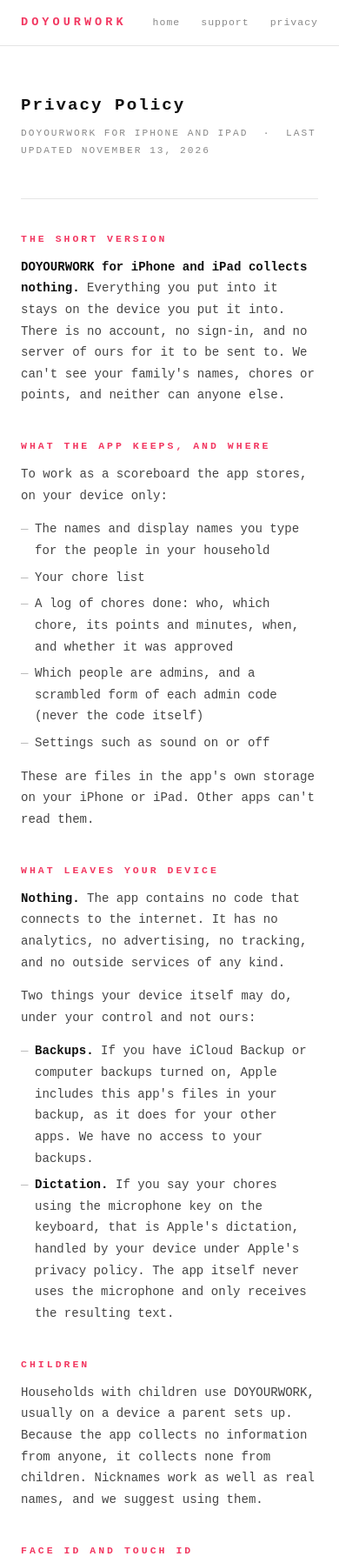
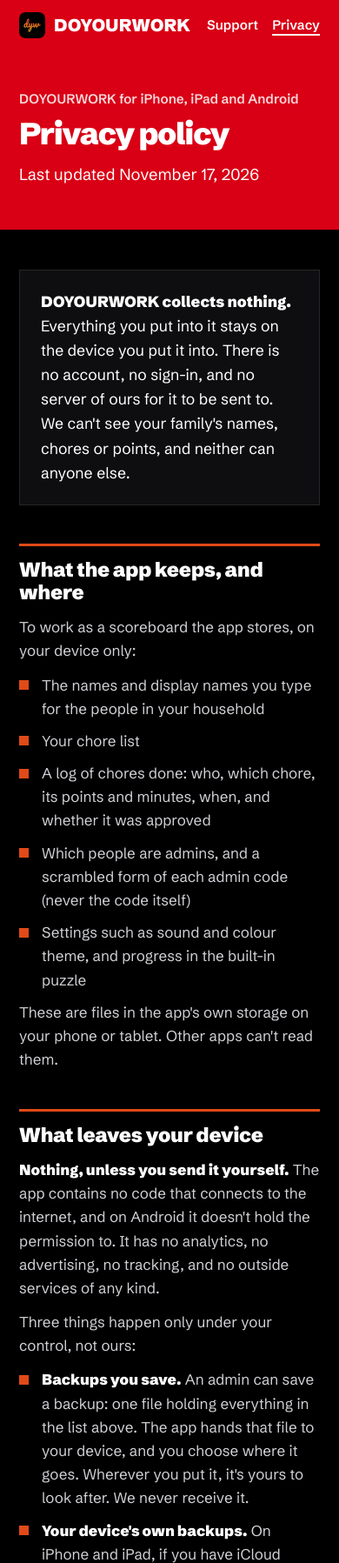
Before and after one commit to mattgiss/gyattchores, a plain HTML site: page app-privacy.html in a window 390 px wide. Shown: the top 1797 px of the page at 87% size. Drawn offline with Linux system fonts and the light colour scheme.

Commit message:
Site: support and privacy pages cover Android too, in the front page's look
Both pages said "iPhone and iPad" and were still in the old white style. They
now describe the app as it is on all three, including what a saved backup is,
that Android leaves the app out of the phone's automatic backup, and that the
Android app holds no internet permission. The labels match the app's.

Co-Authored-By: Claude Fable 5.2 <noreply@anthropic.com>
Claude-Session: https://claude.ai/code/session_01RwYeaYoFbVjV6Kp89FdzM6

```diff
--- a/app-privacy.html
+++ b/app-privacy.html
@@ -3,47 +3,39 @@
 <head>
 <meta charset="UTF-8">
 <meta name="viewport" content="width=device-width, initial-scale=1.0">
-<meta name="theme-color" content="#ffffff">
-<meta name="description" content="DOYOURWORK for iPhone and iPad collects nothing. Everything stays on your device.">
-<title>Privacy Policy — DOYOURWORK</title>
-<style>
-* { box-sizing: border-box; margin: 0; padding: 0; }
-body { background: #fff; color: #111; font-family: 'Courier New', Courier, monospace; line-height: 1.75; }
-a { color: #F23861; text-decoration: none; }
-a:hover { text-decoration: underline; }
-nav { border-bottom: 1px solid #e5e5e5; padding: 14px 24px; display: flex; align-items: center; justify-content: space-between; position: sticky; top: 0; background: #fff; z-index: 10; }
-.nav-brand { font-size: 0.85rem; font-weight: 700; letter-spacing: 4px; color: #F23861; text-decoration: none; }
-.nav-links { display: flex; gap: 24px; font-size: 0.72rem; letter-spacing: 1px; }
-.nav-links a { color: #888; }
-.nav-links a:hover { color: #F23861; }
-.container { max-width: 680px; margin: 0 auto; padding: 52px 24px 80px; }
-h1 { font-size: 1.2rem; font-weight: 900; letter-spacing: 2px; margin-bottom: 6px; }
-h2 { font-size: 0.72rem; font-weight: 700; letter-spacing: 3px; color: #F23861; text-transform: uppercase; margin: 36px 0 10px; }
-p { margin-bottom: 14px; font-size: 0.88rem; color: #444; }
-ul { margin: 0 0 14px 0; list-style: none; }
-li { padding-left: 16px; position: relative; margin-bottom: 6px; font-size: 0.88rem; color: #444; }
-li::before { content: '—'; position: absolute; left: 0; color: #bbb; }
-strong { color: #111; }
-.meta { font-size: 0.7rem; color: #888; letter-spacing: 2px; margin-bottom: 44px; }
-hr { border: none; border-top: 1px solid #e5e5e5; margin: 12px 0; }
-</style>
+<meta name="theme-color" content="#D90015">
+<meta name="description" content="Privacy policy for DOYOURWORK on iPhone, iPad and Android. The app collects nothing: everything stays on your device.">
+<title>Privacy policy — DOYOURWORK</title>
+<link rel="icon" type="image/svg+xml" href="/dyw-icon.svg">
+<link rel="apple-touch-icon" href="/apple-touch-icon.png">
+<link rel="stylesheet" href="/pages.css">
 </head>
 <body>
+
 <nav>
-  <a href="/" class="nav-brand">DOYOURWORK</a>
-  <div class="nav-links">
-    <a href="/">home</a>
-    <a href="/app.html">support</a>
-    <a href="/app-privacy.html">privacy</a>
+  <div class="wrap">
+    <a class="brand" href="/" aria-label="DOYOURWORK home"><img src="/dyw-icon.svg" width="30" height="30" alt="">DOYOURWORK</a>
+    <div class="links">
+      <a class="home" href="/">Home</a>
+      <a href="/app.html">Support</a>
+      <a href="/app-privacy.html" aria-current="page">Privacy</a>
+      <a class="cta" href="/#beta">Join the beta</a>
+    </div>
   </div>
 </nav>
-<div class="container">
-  <h1>Privacy Policy</h1>
-  <p class="meta">DOYOURWORK FOR IPHONE AND IPAD &nbsp;·&nbsp; LAST UPDATED NOVEMBER 13, 2026</p>
-  <hr>
 
-  <h2>The short version</h2>
-  <p><strong>DOYOURWORK for iPhone and iPad collects nothing.</strong> Everything you put into it stays on the device you put it into. There is no account, no sign-in, and no server of ours for it to be sent to. We can't see your family's names, chores or points, and neither can anyone else.</p>
+<header class="top">
+  <div class="wrap">
+    <div class="eyebrow">DOYOURWORK for iPhone, iPad and Android</div>
+    <h1>Privacy policy</h1>
+    <p>Last updated November 17, 2026</p>
+  </div>
+</header>
+
+<main>
+  <div class="box">
+    <p><strong>DOYOURWORK collects nothing.</strong> Everything you put into it stays on the device you put it into. There is no account, no sign-in, and no server of ours for it to be sent to. We can't see your family's names, chores or points, and neither can anyone else.</p>
+  </div>
 
   <h2>What the app keeps, and where</h2>
   <p>To work as a scoreboard the app stores, on your device only:</p>
@@ -52,35 +44,36 @@ hr { border: none; border-top: 1px solid #e5e5e5; margin: 12px 0; }
     <li>Your chore list</li>
     <li>A log of chores done: who, which chore, its points and minutes, when, and whether it was approved</li>
     <li>Which people are admins, and a scrambled form of each admin code (never the code itself)</li>
-    <li>Settings such as sound on or off</li>
+    <li>Settings such as sound and colour theme, and progress in the built-in puzzle</li>
   </ul>
-  <p>These are files in the app's own storage on your iPhone or iPad. Other apps can't read them.</p>
+  <p>These are files in the app's own storage on your phone or tablet. Other apps can't read them.</p>
 
   <h2>What leaves your device</h2>
-  <p><strong>Nothing.</strong> The app contains no code that connects to the internet. It has no analytics, no advertising, no tracking, and no outside services of any kind.</p>
-  <p>Two things your device itself may do, under your control and not ours:</p>
+  <p><strong>Nothing, unless you send it yourself.</strong> The app contains no code that connects to the internet, and on Android it doesn't hold the permission to. It has no analytics, no advertising, no tracking, and no outside services of any kind.</p>
+  <p>Three things happen only under your control, not ours:</p>
   <ul>
-    <li><strong>Backups.</strong> If you have iCloud Backup or computer backups turned on, Apple includes this app's files in your backup, as it does for your other apps. We have no access to your backups.</li>
-    <li><strong>Dictation.</strong> If you say your chores using the microphone key on the keyboard, that is Apple's dictation, handled by your device under Apple's privacy policy. The app itself never uses the microphone and only receives the resulting text.</li>
+    <li><strong>Backups you save.</strong> An admin can save a backup: one file holding everything in the list above. The app hands that file to your device, and you choose where it goes. Wherever you put it, it's yours to look after. We never receive it.</li>
+    <li><strong>Your device's own backups.</strong> On iPhone and iPad, if you have iCloud Backup or computer backups turned on, Apple includes this app's files in your backup, as it does for your other apps. On Android, the app opts out of the phone's automatic backup, so its files are not included. We have no access to either.</li>
+    <li><strong>Dictation.</strong> If you say your chores using the microphone key on the keyboard, that is your keyboard's voice typing (Apple's on iPhone and iPad, usually Google's on Android), handled under that company's privacy policy. The app itself never uses the microphone and only receives the resulting text.</li>
   </ul>
 
   <h2>Children</h2>
   <p>Households with children use DOYOURWORK, usually on a device a parent sets up. Because the app collects no information from anyone, it collects none from children. Nicknames work as well as real names, and we suggest using them.</p>
 
-  <h2>Face ID and Touch ID</h2>
-  <p>An admin can choose to open the admin area with Face ID or Touch ID. This is off unless you turn it on. Your device does the check and tells the app only yes or no; the app never sees your face or fingerprint.</p>
+  <h2>Face and fingerprint unlock</h2>
+  <p>An admin can choose to open the admin area with Face ID or Touch ID on iPhone and iPad, or with fingerprint or face unlock on Android. This is off unless you turn it on. Your device does the check and tells the app only yes or no; the app never sees your face or fingerprint.</p>
 
   <h2>Deleting your data</h2>
   <p>You hold all of it, so you can delete all of it, at any time, without asking us:</p>
   <ul>
-    <li>In the app: <strong>admin → device → erase everything</strong></li>
+    <li>In the app, open <strong>Admin</strong> and tap <strong>Erase everything</strong></li>
     <li>Or delete the app from your device</li>
-    <li>To remove one person and their history: <strong>admin → players → edit → remove</strong></li>
+    <li>To remove one person and their history, open <strong>Admin</strong>, tap <strong>Edit</strong> next to their name, then remove them</li>
   </ul>
-  <p>There is nothing for us to delete, because nothing was sent to us.</p>
+  <p>If you saved backup files, delete those wherever you kept them. There is nothing for us to delete, because nothing was sent to us.</p>
 
   <h2>This website</h2>
-  <p>gyattchores.com is a plain page about the app. It uses no analytics, no cookies and no trackers, and loads nothing from other companies. Like any website, the company that hosts it (GitHub) sees the ordinary technical details of a visit, such as an IP address.</p>
+  <p>gyattchores.com is a set of plain pages about the app. It uses no analytics, no cookies and no trackers, and loads nothing from other companies. Like any website, the company that hosts it (GitHub) sees the ordinary technical details of a visit, such as an IP address.</p>
   <p>If you email us, for example to join the beta, we use your address to reply and to send your invite, and for nothing else. Ask and we'll delete it.</p>
 
   <h2>Earlier test versions</h2>
@@ -91,6 +84,13 @@ hr { border: none; border-top: 1px solid #e5e5e5; margin: 12px 0; }
 
   <h2>Contact</h2>
   <p>Questions: <a href="mailto:matt@gissentanna.com">matt@gissentanna.com</a></p>
-</div>
+</main>
+
+<footer>
+  <div class="wrap">
+    <span>© 2026 DOYOURWORK. 25 minutes a day. That's it.</span>
+    <span><a href="/">Home</a> &nbsp;·&nbsp; <a href="/app.html">Support</a> &nbsp;·&nbsp; <a href="/#beta">Join the beta</a></span>
+  </div>
+</footer>
 </body>
 </html>
--- /dev/null
+++ b/pages.css
@@ -0,0 +1,57 @@
+/* The support and privacy pages, in the app's own colours. Nothing here is loaded from anyone else. */
+@font-face { font-family: "Schibsted Grotesk"; font-weight: 400; font-display: swap; src: url(/fonts/SchibstedGrotesk-Regular.ttf) format("truetype"); }
+@font-face { font-family: "Schibsted Grotesk"; font-weight: 600; font-display: swap; src: url(/fonts/SchibstedGrotesk-SemiBold.ttf) format("truetype"); }
+@font-face { font-family: "Schibsted Grotesk"; font-weight: 900; font-display: swap; src: url(/fonts/SchibstedGrotesk-Black.ttf) format("truetype"); }
+:root {
+  --bg: #000; --ink: #fff; --muted: #a6a6ad; --line: #26262a; --panel: #0e0e10;
+  --h1: #D90015; --h3: #E04A19; --h4: #E2751C; --h5: #E99A22;
+  --sans: "Schibsted Grotesk", system-ui, -apple-system, "Segoe UI", Roboto, Helvetica, Arial, sans-serif;
+}
+* { box-sizing: border-box; margin: 0; padding: 0; }
+html { -webkit-text-size-adjust: 100%; }
+body { background: var(--bg); color: var(--ink); font-family: var(--sans); font-size: 17px; line-height: 1.6; }
+a { color: var(--h5); text-decoration: none; }
+a:hover { text-decoration: underline; }
+:focus-visible { outline: 3px solid #fff; outline-offset: 3px; border-radius: 4px; }
+.wrap { max-width: 1080px; margin: 0 auto; padding: 0 22px; }
+
+nav { position: sticky; top: 0; z-index: 10; background: var(--h1); }
+nav .wrap { display: flex; align-items: center; justify-content: space-between; gap: 12px; min-height: 58px; }
+.brand { color: #fff; font-weight: 900; font-size: 1.25rem; letter-spacing: 0.2px; display: inline-flex; align-items: center; gap: 10px; }
+.brand img { display: block; border-radius: 7px; }
+.brand:hover { text-decoration: none; }
+.links { display: flex; align-items: center; gap: 24px; font-weight: 600; font-size: 0.95rem; }
+.links a { color: #fff; }
+.links a[aria-current] { text-decoration: underline; text-underline-offset: 5px; text-decoration-thickness: 2px; }
+.links .cta { background: #fff; color: var(--h1); border-radius: 999px; padding: 7px 16px; }
+.links .cta:hover { text-decoration: none; background: #ffe9ea; }
+@media (max-width: 680px) { .links a.home { display: none; } .links { gap: 16px; } }
+@media (max-width: 440px) { .links .cta { display: none; } }
+
+header.top { background: var(--h1); padding: 44px 0 48px; }
+.eyebrow { font-weight: 600; font-size: 0.95rem; opacity: 0.85; }
+h1 { font-weight: 900; font-size: clamp(2.2rem, 6.4vw, 3.4rem); line-height: 1.02; letter-spacing: -1.2px; margin-top: 10px; }
+header.top p { margin-top: 14px; font-size: 1.15rem; max-width: 40rem; }
+
+main { max-width: 760px; margin: 0 auto; padding: 28px 22px 72px; }
+h2 { font-weight: 900; font-size: 1.45rem; line-height: 1.15; letter-spacing: -0.3px; margin: 44px 0 12px; padding-top: 14px; border-top: 3px solid var(--h3); }
+h3 { font-weight: 900; font-size: 1.08rem; line-height: 1.25; margin: 24px 0 6px; }
+main p, main li { color: #d0d0d6; }
+main p + p { margin-top: 12px; }
+strong, b { color: #fff; }
+ul, ol { margin: 12px 0 0; padding-left: 0; list-style: none; }
+ul li { position: relative; padding: 0 0 10px 26px; }
+ul li::before { content: ""; position: absolute; left: 0; top: 0.5em; width: 11px; height: 11px; background: var(--h3); }
+ol { counter-reset: s; }
+ol li { counter-increment: s; position: relative; padding: 0 0 14px 46px; min-height: 32px; }
+ol li::before { content: counter(s); position: absolute; left: 0; top: 0; width: 30px; height: 30px; background: var(--h1); color: #fff; display: grid; place-items: center; font-weight: 900; font-size: 0.95rem; }
+ol li:nth-child(2)::before { background: var(--h3); } ol li:nth-child(3)::before { background: var(--h4); }
+ol li:nth-child(4)::before { background: var(--h5); color: #170600; }
+.box { background: var(--panel); border: 1px solid var(--line); padding: 22px 24px; margin-top: 18px; }
+.box p { color: #fff; font-size: 1.1rem; }
+.small { font-size: 0.95rem; color: var(--muted); }
+
+footer { border-top: 1px solid var(--line); padding: 32px 0 52px; font-size: 0.95rem; color: var(--muted); }
+footer .wrap { display: flex; flex-wrap: wrap; gap: 12px 28px; justify-content: space-between; }
+footer a { color: var(--muted); }
+footer a:hover { color: #fff; }
```
Also changed, not shown: about.html (+1 -1 lines), app.html (+62 -48 lines).
